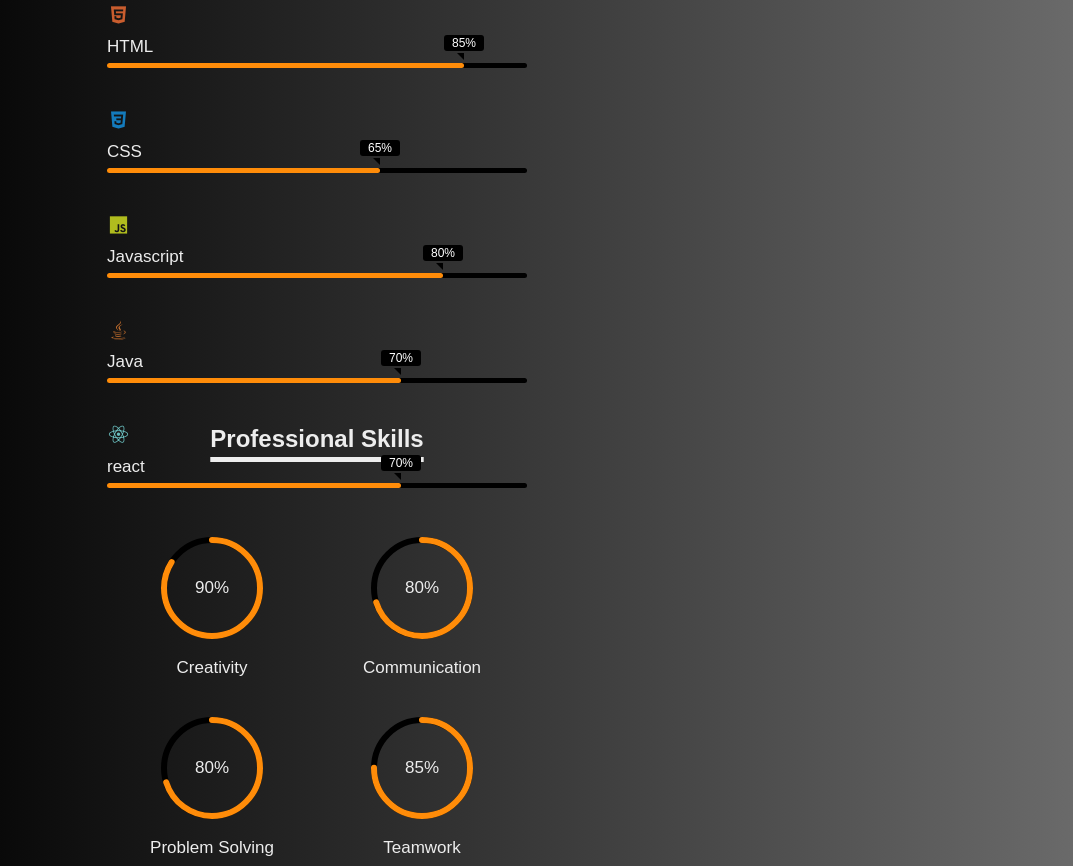
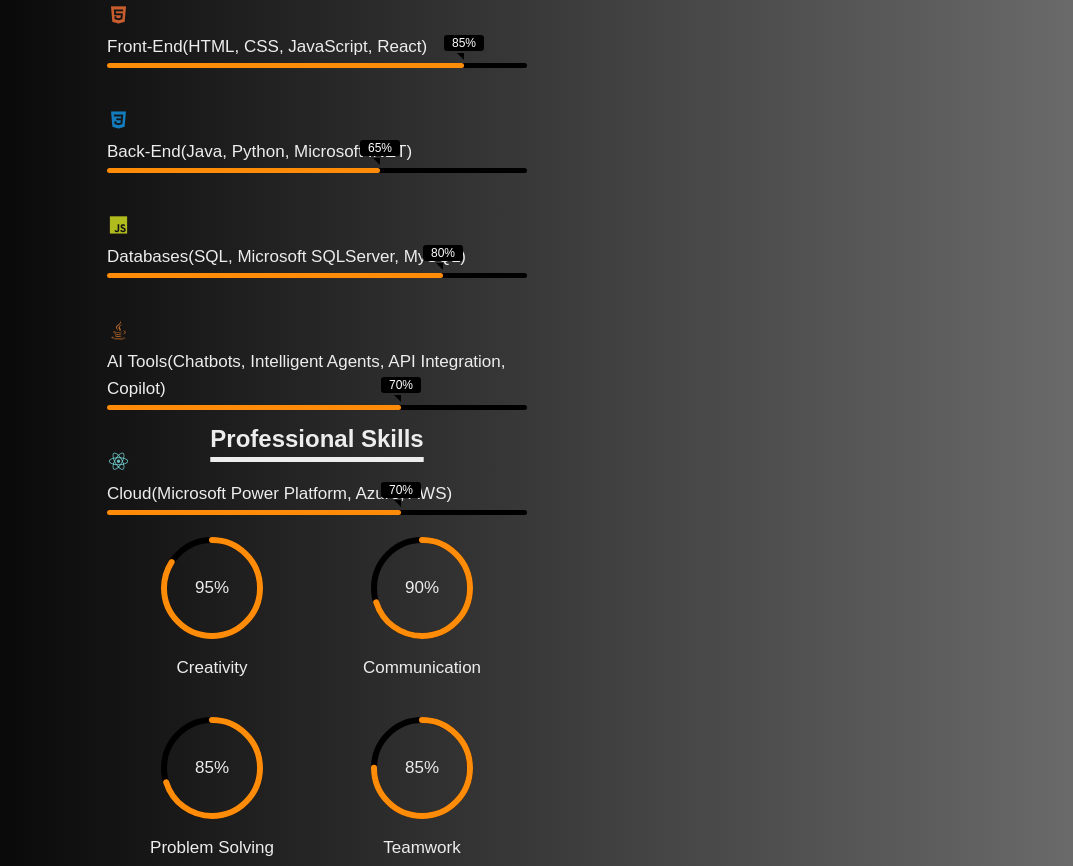
Before and after one commit to vikkyjangam/Portfolio, a plain HTML site: page index.html in a window 1280 px wide. Shown: the part 1822-2688 px from the top of the page, without its empty margins (103-1176 px from the left). Drawn offline with nearby package versions, Linux system fonts and the light colour scheme.

Commit message:
Update index.html

```diff
--- a/index.html
+++ b/index.html
@@ -32,7 +32,7 @@
           <div class="home-sci">
             <a href="https://www.linkedin.com/in/vignanvardhan-jangam-39b557179/" style="--i:6"><i class='bx bxl-linkedin' ></i></a>
             <a href="https://www.instagram.com/vikkyy_jangam?igsh=aXZha3ZpNGtzYXB1&utm_source=qr" style="--i:7"><i class='bx bxl-instagram'></i></a>
-            <a href="mailto:vikkyjangam222@gmail.com" style="--i:8"><i class='bx bxl-gmail' ></i></a>
+            <a href="mailto:vikkyjangam7517@gmail.com" style="--i:8"><i class='bx bxl-gmail' ></i></a>
             <a href="https://wa.me/+18147377517" style="--i:9"><i class='bx bxl-whatsapp' ></i></a>
 
 
@@ -68,7 +68,7 @@
         <div class="Technical-bars">
             <div class="bar"><i style="color:#c95d2e" class="bx bxl-html5"></i>
                 <div class="info">
-                    <span>HTML</span>
+                    <span>Front-End(HTML, CSS, JavaScript, React)</span>
                 </div>
                 <div class="progress-line html">
                     <span></span>
@@ -76,7 +76,7 @@
             </div>
             <div class="bar"><i style="color:#147bbc" class="bx bxl-css3"></i>
                 <div class="info">
-                    <span>CSS</span>
+                    <span>Back-End(Java, Python, Microsoft .NET)</span>
                 </div>
                 <div class="progress-line css">
                     <span></span>
@@ -84,7 +84,7 @@
             </div>
             <div class="bar"><i style="color:#b0bc1e" class="bx bxl-javascript"></i>
                 <div class="info">
-                    <span>Javascript</span>
+                    <span> Databases(SQL, Microsoft SQLServer, MySQL)</span>
                 </div>
                 <div class="progress-line javascript">
                     <span></span>
@@ -92,7 +92,7 @@
             </div>
             <div class="bar"><i style="color:#c9712e" class='bx bxl-java'></i>
                 <div class="info">
-                    <span>Java</span>
+                    <span>AI Tools(Chatbots, Intelligent Agents, API Integration, Copilot)</span>
                 </div>
                 <div class="progress-line python">
                     <span></span>
@@ -100,7 +100,7 @@
             </div>
             <div class="bar"><i style="color:#69BCBC" class="bx bxl-react"></i>
                 <div class="info">
-                    <span>react</span>
+                    <span>Cloud(Microsoft Power Platform, Azure, AWS)</span>
                 </div>
                 <div class="progress-line react">
                     <span></span>
@@ -120,7 +120,7 @@
                     <circle class="progress-bar" cx="100" cy="100" r="80"></circle>
                     <circle class="path path-1" cx="100" cy="100" r="80"></circle>
                 </svg>
-                <div class="percentage">90%</div>
+                <div class="percentage">95%</div>
                 <div class="text">Creativity</div>
             </div>
 
@@ -129,7 +129,7 @@
                     <circle class="progress-bar" cx="100" cy="100" r="80"></circle>
                     <circle class="path path-2" cx="100" cy="100" r="80"></circle>
                 </svg>
-                <div class="percentage">80%</div>
+                <div class="percentage">90%</div>
                 <div class="text">Communication</div>
             </div>
 
@@ -138,7 +138,7 @@
                     <circle class="progress-bar" cx="100" cy="100" r="80"></circle>
                     <circle class="path path-3" cx="100" cy="100" r="80"></circle>
                 </svg>
-                <div class="percentage">80%</div>
+                <div class="percentage">85%</div>
                 <div class="text">Problem Solving</div>
             </div>
 
```
